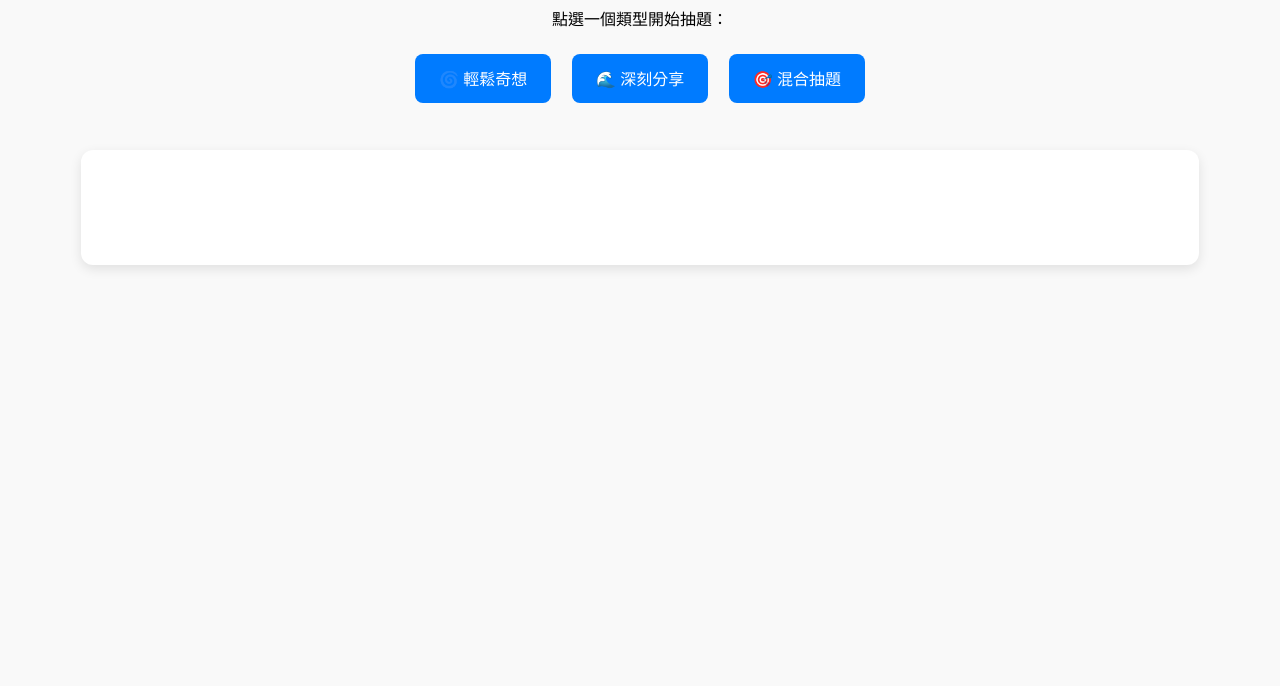
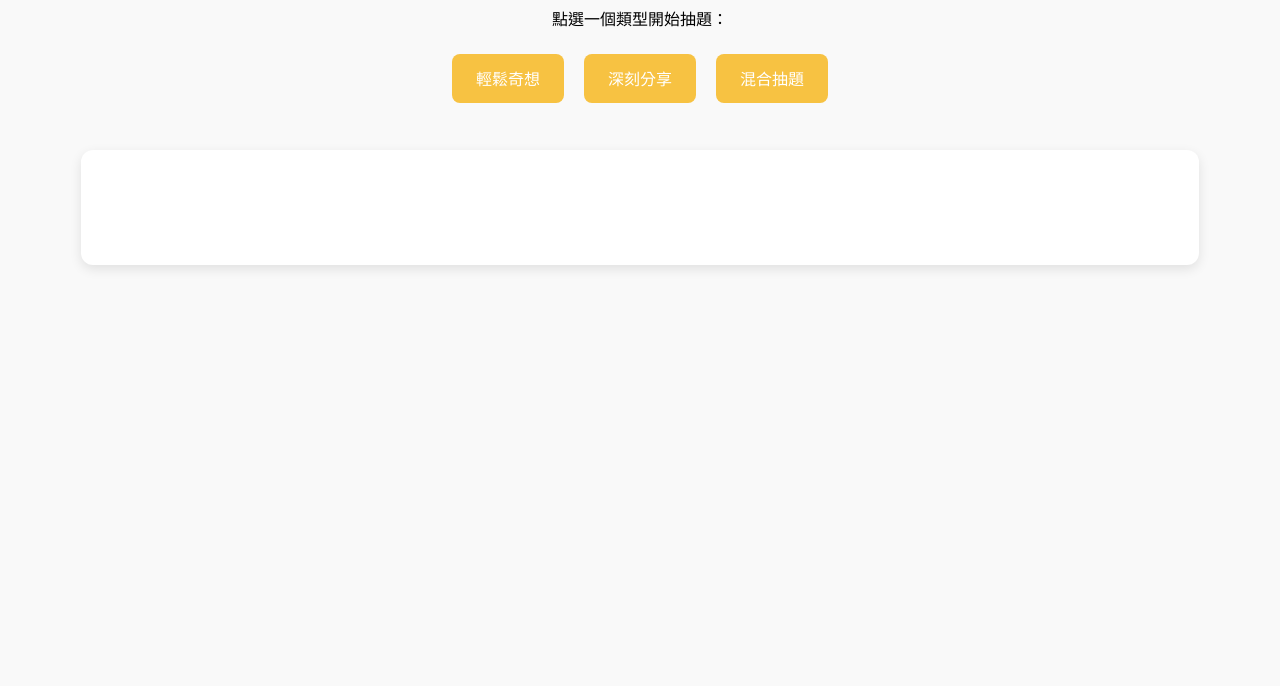
Before and after one commit to ChiaJung-Li/topic-picker, a plain HTML site: page index.html in a window 1280 px wide. Shown: the part 114-800 px from the top of the page. Drawn offline with Linux system fonts and the light colour scheme.

Commit message:
Update index.html

```diff
--- a/index.html
+++ b/index.html
@@ -6,7 +6,7 @@
   <title>皺友出題所</title>
   <style>
     body {
-      font-family: sans-serif;
+      font-family: Noto Sans TC;
       text-align: center;
       background: #f9f9f9;
       padding: 2em;
@@ -21,7 +21,7 @@
       border: none;
       border-radius: 8px;
       cursor: pointer;
-      background-color: #007bff;
+      background-color: #F7C242;
       color: white;
     }
     #questionBox {
@@ -42,9 +42,9 @@
 <body>
   <h1>🎲 皺友出題所</h1>
   <p>點選一個類型開始抽題：</p>
-  <button onclick="draw('fun')">🌀 輕鬆奇想</button>
-  <button onclick="draw('deep')">🌊 深刻分享</button>
-  <button onclick="draw('mixed')">🎯 混合抽題</button>
+  <button onclick="draw('fun')">輕鬆奇想</button>
+  <button onclick="draw('deep')">深刻分享</button>
+  <button onclick="draw('mixed')">混合抽題</button>
 
   <div id="questionBox"></div>
 
```
